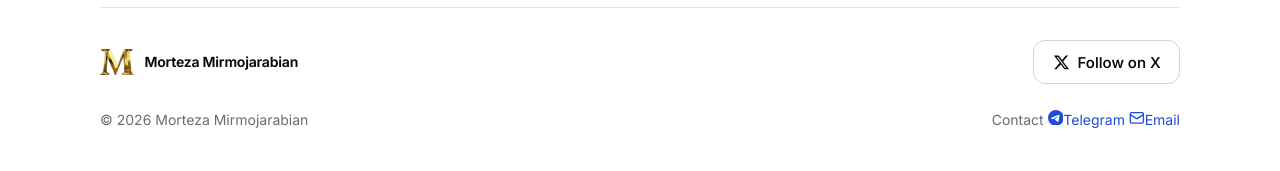
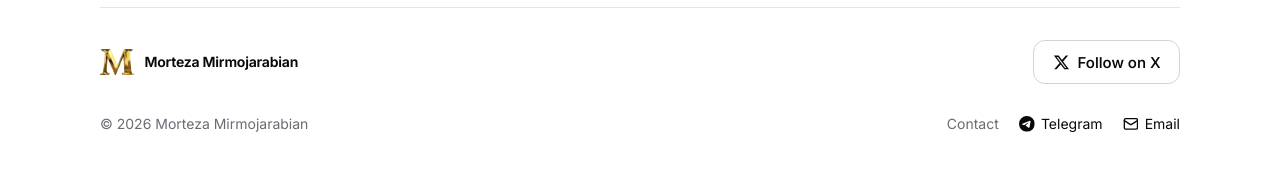
Before and after one commit to MortezaMirmojarabian/MortezaMirmojarabian.github.io, a Jekyll site: the page built from index.html, in a window 1280 px wide and 1400 px high, scrolled down 962 px. Shown: the part 1221-1392 px from the top of the window. Built offline with Jekyll 4.4.1, drawn with Linux system fonts in a browser that asks for light colours.

Commit message:
Add files via upload

```diff
--- a/assets/css/main.css
+++ b/assets/css/main.css
@@ -1008,8 +1008,12 @@ a.pagination-btn:hover { background: var(--bg-muted); text-decoration: none; }
 .site-footer { padding-bottom: 2.5rem; color: var(--text-muted); font-size: 0.875rem; }
 .footer-inner { padding-top: 2rem; border-top: 1px solid var(--line); }
 .footer-top { display: flex; flex-wrap: wrap; align-items: center; justify-content: space-between; gap: 1rem 1.5rem; }
-.footer-bottom { display: flex; flex-wrap: wrap; justify-content: space-between; gap: 0.35rem 1.5rem; margin-top: 1.5rem; }
+.footer-bottom { display: flex; flex-wrap: wrap; align-items: center; justify-content: space-between; gap: 0.35rem 1.5rem; margin-top: 1.5rem; }
 .footer-bottom p { margin: 0; }
+.footer-contact { display: flex; flex-wrap: wrap; align-items: center; gap: 0.35rem 1.25rem; }
+.footer-contact-label { color: var(--text-muted); }
+.footer-contact a { display: inline-flex; align-items: center; gap: 0.4rem; color: var(--text); text-decoration: none; padding-block: 0.25rem; }
+.footer-contact a:hover { color: var(--blue-text); text-decoration: underline; }
 
 
 /* 13 · Motion and print ------------------------------------------------------- */
```
